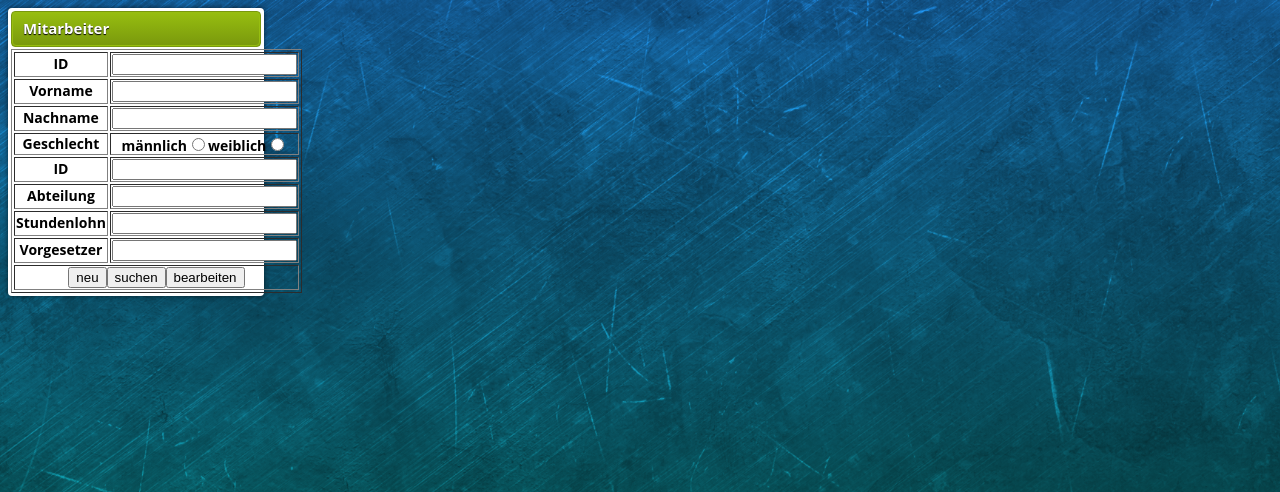
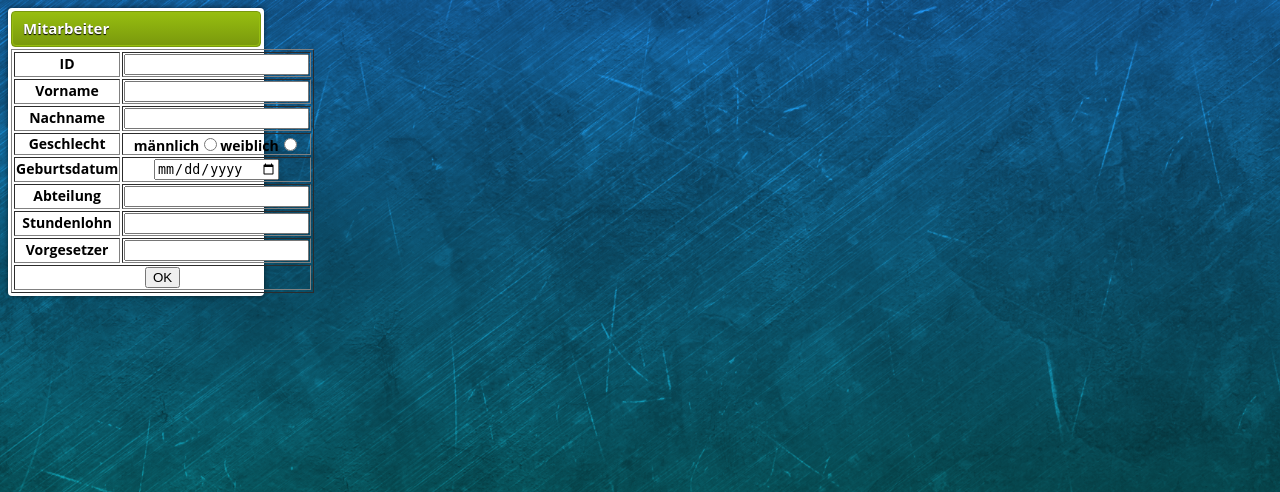
Before and after one commit to TopgameMediaCrew/DieFirma, a PHP site: page /view/mitarbeiterSuche.php in a window 1280 px wide. Shown: the top 492 px of the page. Run offline with PHP 8.4, Linux system fonts and the light colour scheme; some libraries are stand-ins or nearby versions.

Commit message:
"Mitarbeite"  Mokup bearbeitet Geburtsdatum nur ein OK Button

```diff
--- a/view/mitarbeiterSuche.php
+++ b/view/mitarbeiterSuche.php
@@ -27,11 +27,11 @@ include './header.php';
                 </tr>
                 <tr>
                     <th>Geschlecht</th>
-                    <th>männlich<input type="radio" name="" value="m" />weiblich<input type="radio" name="" value="w" /></th>
+                    <th>männlich<input type="radio" name="sex" value="m" />weiblich<input type="radio" name="sex" value="w" /></th>
                 </tr>
                 <tr>
-                    <th>ID</th>
-                    <th><input type="text" name="ID" value="" /></th>
+                    <th>Geburtsdatum</th>
+                    <th><input type="date" name="Geburtsdatum" value="" /></th>
                 </tr>
                 <tr>
                     <th>Abteilung</th>
@@ -47,7 +47,7 @@ include './header.php';
                 </tr>
 
                 <tr>
-                    <td colspan="2" align="center"><input type="submit" value="neu" /><input type="submit" value="suchen" /><input type="submit" value="bearbeiten" /></td>
+                    <td colspan="2" align="center"><input type="submit" value="OK" /></td>
                 </tr>
             </tbody>
         </table>
```
